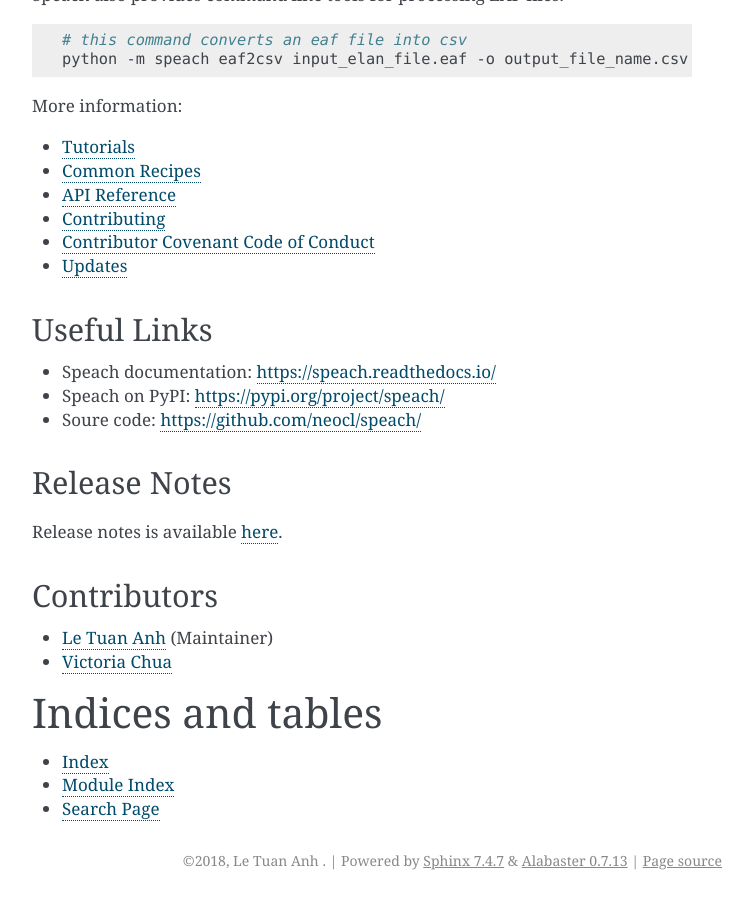
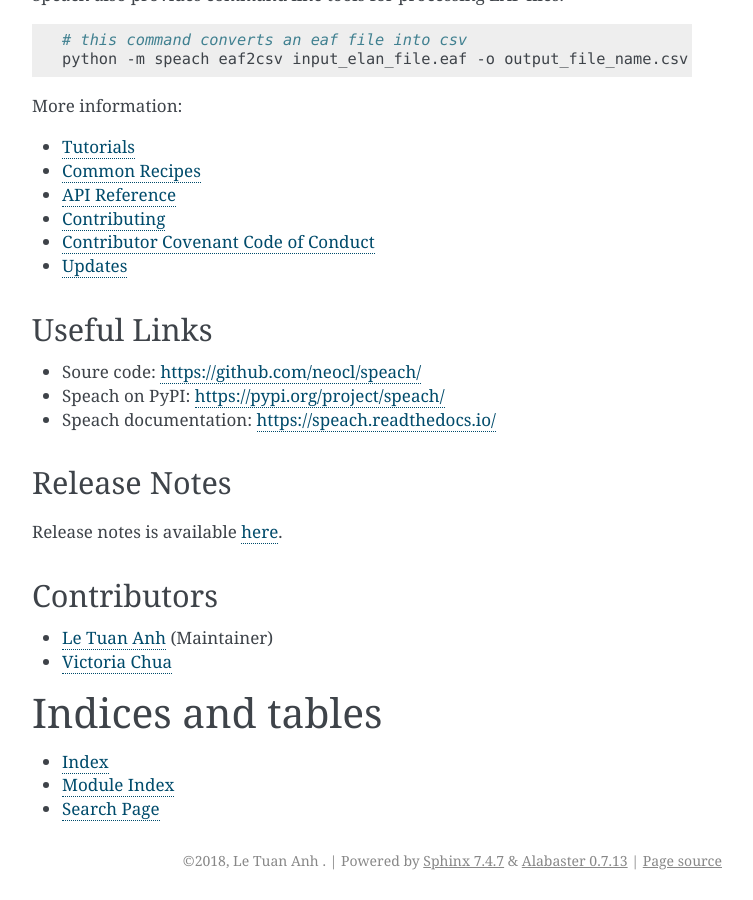
Before and after one commit to neocl/speach, a Sphinx documentation site: the page built from docs/index.rst, in a window 1280 px wide and 900 px high, scrolled down 1062 px. Shown: the whole window, without its empty margins (388-1141 px from the left). Built offline with Sphinx 7.4.7, drawn with Linux system fonts in a browser that asks for light colours.

Commit message:
update URL order

```diff
--- a/docs/index.rst
+++ b/docs/index.rst
@@ -68,9 +68,9 @@
 Useful Links
 ------------
 
+- Soure code: https://github.com/neocl/speach/
+- Speach on PyPI: https://pypi.org/project/speach/
 - Speach documentation: https://speach.readthedocs.io/
-- Speach on PyPI: https://pypi.org/project/speach/
-- Soure code: https://github.com/neocl/speach/
 
 Release Notes
 -------------
```
